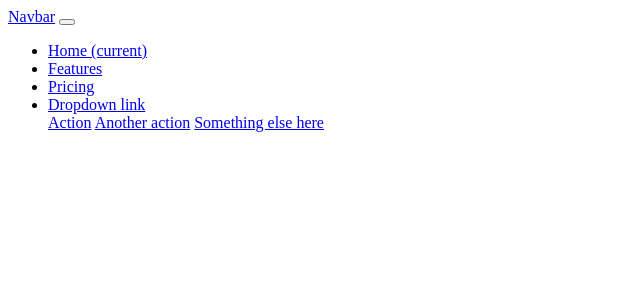
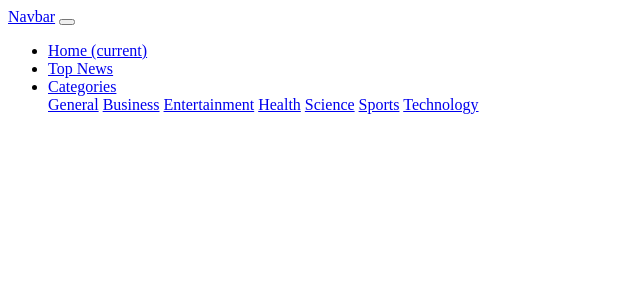
Before and after one commit to Alvin-21/news, a Flask app: template app/templates/navbar.html in a window 1280 px wide. Shown: the top 300 px of the page, without its empty margins (0-640 px from the left). Run offline with Flask 2, Linux system fonts and the light colour scheme; the template is opened without the code that fills it, so the values that code supplies are empty; some libraries are stand-ins or nearby versions.

```diff
--- a/app/templates/navbar.html
+++ b/app/templates/navbar.html
@@ -9,19 +9,20 @@
           <a class="nav-link" href="#">Home <span class="sr-only">(current)</span></a>
         </li>
         <li class="nav-item">
-          <a class="nav-link" href="#">Features</a>
-        </li>
-        <li class="nav-item">
-          <a class="nav-link" href="#">Pricing</a>
+          <a class="nav-link" href="#">Top News</a>
         </li>
         <li class="nav-item dropdown">
           <a class="nav-link dropdown-toggle" href="#" id="navbarDropdownMenuLink" data-toggle="dropdown" aria-haspopup="true" aria-expanded="false">
-            Dropdown link
+            Categories
           </a>
           <div class="dropdown-menu" aria-labelledby="navbarDropdownMenuLink">
-            <a class="dropdown-item" href="#">Action</a>
-            <a class="dropdown-item" href="#">Another action</a>
-            <a class="dropdown-item" href="#">Something else here</a>
+            <a class="dropdown-item" href="#">General</a>
+            <a class="dropdown-item" href="#">Business</a>
+            <a class="dropdown-item" href="#">Entertainment</a>
+            <a class="dropdown-item" href="/#general">Health</a>
+            <a class="dropdown-item" href="/#general">Science</a>
+            <a class="dropdown-item" href="/#general">Sports</a>
+            <a class="dropdown-item" href="/#general">Technology</a>
           </div>
         </li>
       </ul>
```
Also changed, not shown: manage.py (+11 -0 lines).
